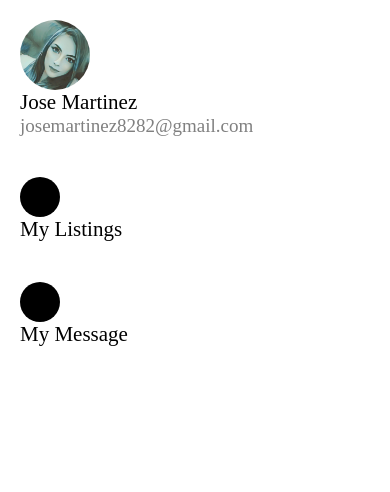
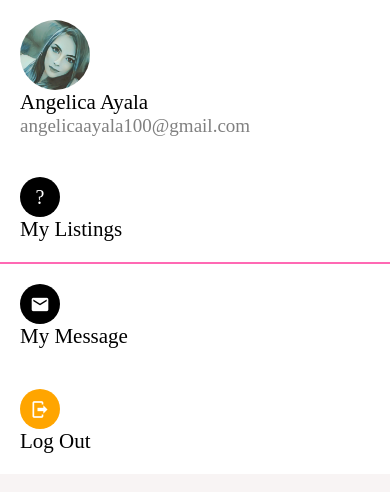
Before and after one commit to aayala4569/UnStuffApp, a React Native app: screen / in a window 390 px wide. Shown: the top 492 px of the page. Built offline with nearby package versions, Linux system fonts and the light colour scheme.

Commit message:
added logout

```diff
--- a/app/components/Icon.js
+++ b/app/components/Icon.js
@@ -2,7 +2,7 @@ import React from 'react'
 import { View } from 'react-native'
 import {MaterialCommunityIcons} from '@expo/vector-icons';
 
-const Icon = ({name, size = 40, backgroundColor = '#000', iconColor ="ffff"}) => {
+const Icon = ({name, size = 40, backgroundColor = '#000', iconColor ="#fff",}) => {
   return (
     <View style={{width: size, height: size, borderRadius: size / 2, backgroundColor, justifyContent: 'center', alignItems: 'center'}}>
       <MaterialCommunityIcons name={name} color={iconColor} size={size * .5}/>
--- a/app/components/ListItem.js
+++ b/app/components/ListItem.js
@@ -36,6 +36,7 @@ const styles = StyleSheet.create({
   container: {
     flexDirecction: "row",
     padding: 20,
+    backgroundColor: color.white
   },
   image: {
     width: 70,
--- a/app/components/Screen.js
+++ b/app/components/Screen.js
@@ -3,9 +3,9 @@ import { SafeAreaView, StyleSheet } from 'react-native';
 import Constants from 'expo-constants';
 
 
-const Screen = ({children}) => {
+const Screen = ({children, style}) => {
   return (
-    <SafeAreaView style={styles.screen}>
+    <SafeAreaView style={[styles.screen, style]}>
       {children}
     </SafeAreaView>
   )
--- a/app/screens/AccountsScreen.js
+++ b/app/screens/AccountsScreen.js
@@ -5,6 +5,7 @@ import { View, StyleSheet } from "react-native";
 import { FlatList } from "react-native-gesture-handler";
 import Icon from "../components/Icon";
 import color from "../config/color";
+import ListItemSeparator from "../components/ListItemSeparator";
 
 const menuItems = [
   {
@@ -22,8 +23,8 @@ const AccountsScreen = () => {
     <Screen style={styles.screen}>
       <View style={styles.container}>
         <ListItem
-          title="Jose Martinez"
-          subTitle="josemartinez8282@gmail.com"
+          title="Angelica Ayala"
+          subTitle="angelicaayala100@gmail.com"
           image={require("../assets/meme.png")}
         />
       </View>
@@ -32,6 +33,7 @@ const AccountsScreen = () => {
         <FlatList
           data={menuItems}
           keyExtractor={(menuItems) => menuItems.title}
+          ItemSeparatorComponent={ListItemSeparator}
           renderItem={({ item }) => (
             <ListItem
               title={item.title}
@@ -45,6 +47,7 @@ const AccountsScreen = () => {
           )}
         />
       </View>
+      <ListItem title= "Log Out" ImageComponent={<Icon name="logout" backgroundColor="orange"/>}/>
     </Screen>
   );
 };
```
